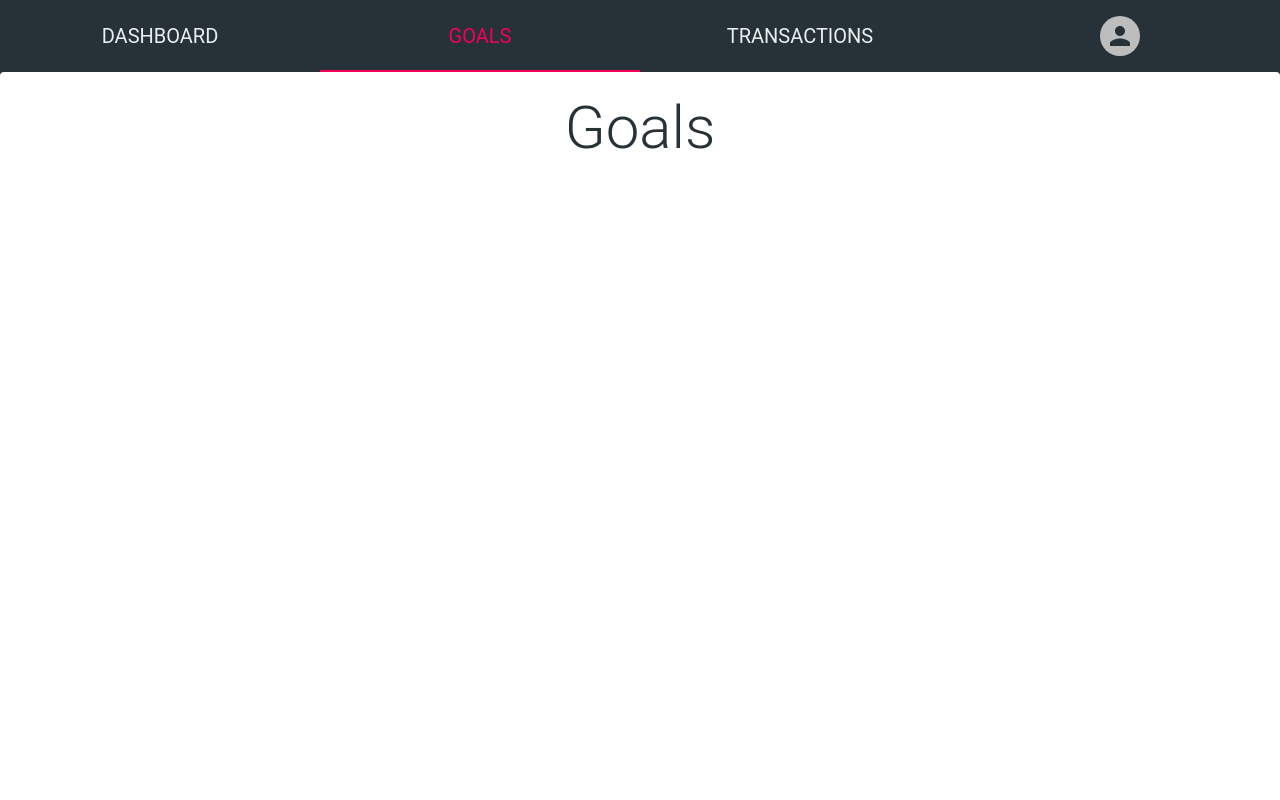
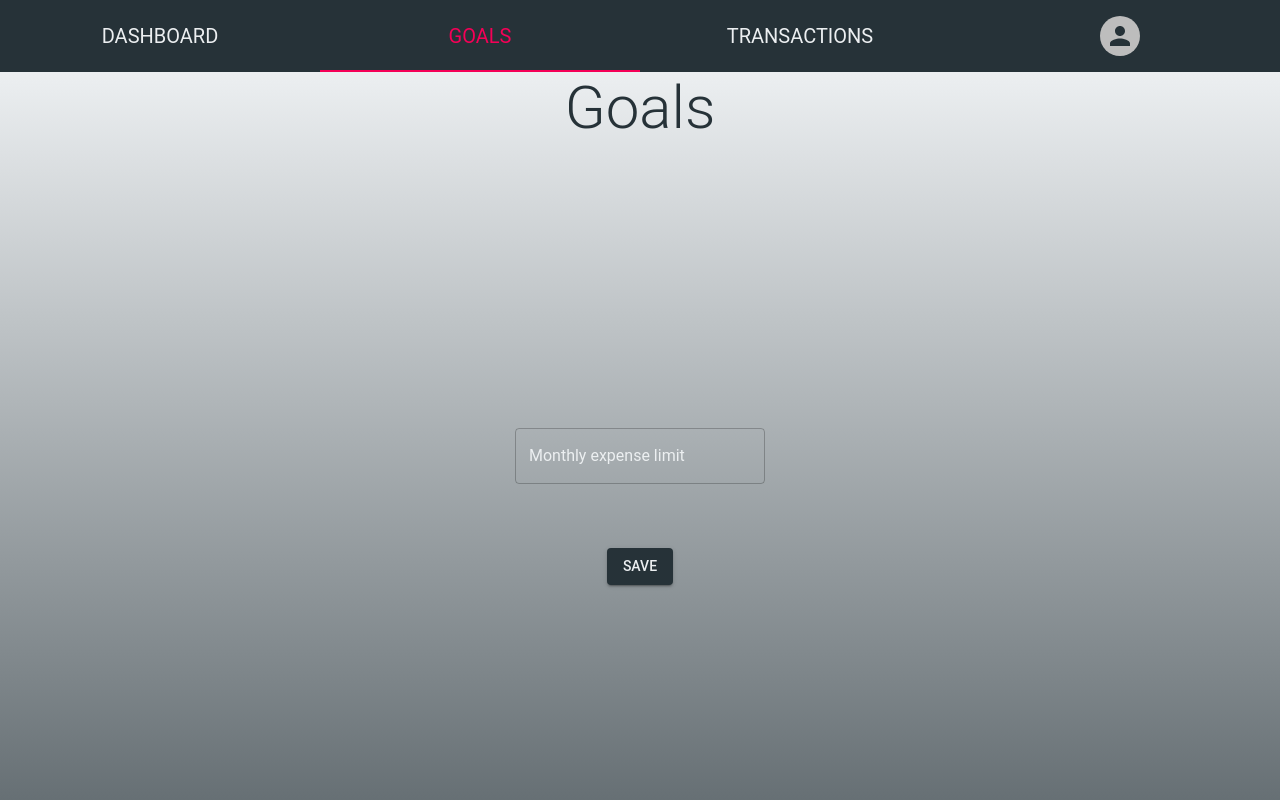
Before and after one commit to KinanEmumba/financial-planner, a React (Vite) app: page /home/goals in a window 1280 px wide. Shown: the top 800 px of the page. Built offline with nearby package versions, Linux system fonts and the light colour scheme.

Commit message:
added guage

```diff
--- a/package.json
+++ b/package.json
@@ -16,6 +16,7 @@
     "@mui/material": "^5.15.12",
     "@mui/styled-engine-sc": "^6.0.0-alpha.17",
     "@tanstack/react-query": "^5.25.0",
+    "date-fns": "^3.4.0",
     "react": "18.2.0",
     "react-dom": "18.2.0",
     "react-is": "18.2.0",
--- a/src/api/api-data.ts
+++ b/src/api/api-data.ts
@@ -34,7 +34,7 @@ const postExpense = (body: {expense: ExpenseDataType}): CreateExpenseResponseTyp
 	const storedExpenses = localStorage.getItem('expenses');
 	const localExpensesData: ExpenseDataType[] = storedExpenses && JSON.parse(storedExpenses);
 	localStorage.setItem('expenses', JSON.stringify([body?.expense, ...localExpensesData]));
-	window.dispatchEvent(new Event('storage'));
+	window.dispatchEvent(new CustomEvent('storage', {detail: 'expense added'} as {detail:  string}));
 	return {message: 'Expense added successfully'}
 };
 
@@ -43,7 +43,7 @@ const deleteExpense = (body: {expense: ExpenseDataType, id: number}): DeleteExpe
 	const localExpensesData: ExpenseDataType[] = storedExpenses && JSON.parse(storedExpenses);
 	const newArray = [...localExpensesData.slice(0, body.id), ...localExpensesData.slice(body.id + 1)];
 	localStorage.setItem('expenses', JSON.stringify([...newArray]));
-	window.dispatchEvent(new Event('storage'));
+	window.dispatchEvent(new CustomEvent('storage', {detail: 'expense deleted'} as {detail:  string}));
 	return {message: 'Expense deleted successfully'}
 };
 
@@ -58,8 +58,14 @@ const editExpense = (body: {expense: ExpenseDataType, id: number}): EditExpenseR
 		}
 	});
 	localStorage.setItem('expenses', JSON.stringify([...newArray]));
-	window.dispatchEvent(new Event('storage'));
+	window.dispatchEvent(new CustomEvent('storage', {detail: 'expense edited'} as {detail:  string}));
 	return {message: 'Expense edited successfully'}
+};
+
+const limitChange = (body: {limit: string | number}) => {
+	localStorage.setItem('limit', body.limit as string);
+	window.dispatchEvent(new CustomEvent('storage', {detail: 'limit changed'} as {detail:  string}));
+	return {message: 'Monthly limit changed successfully'}
 };
 
 export const data = {
@@ -69,4 +75,5 @@ export const data = {
 	'expense/post': postExpense,
 	'expense/delete': deleteExpense,
 	'expense/edit': editExpense,
+	'limitChange': limitChange
 };
--- a/src/api/apis.ts
+++ b/src/api/apis.ts
@@ -1,6 +1,7 @@
 import { useMutation, useQuery } from "@tanstack/react-query";
 import { API } from "src/api/api";
 import {
+	ChangeLimitResponseType,
 	CreateExpenseResponseType,
 	ExpenseDataType,
 	ExpensesResponseType,
@@ -53,3 +54,10 @@ export const useEditExpense = () => {
 		mutationFn: ({ expense, id }) => API({url: 'expense/edit', body: {expense, id}}) as Promise<CreateExpenseResponseType>
   });
 };
+
+export const useChangeLimit = () => {
+  return useMutation<CreateExpenseResponseType, Error, { limit: number | string }>({
+    mutationKey: ['limit'],
+		mutationFn: ({ limit }) => API({url: 'limitChange', body: {limit}}) as Promise<ChangeLimitResponseType>
+  });
+};
--- a/src/app/app-state-context.tsx
+++ b/src/app/app-state-context.tsx
@@ -6,16 +6,24 @@ const useStateContext = () => {
   const [userToken, setUserToken] = useState<TokenType>(storedToken || undefined);
   const [user, setUser] = useState<UserType | null>(null);
   const [expenses, setExpenses] = useState<ExpenseDataType[]>([]);
+  const [limit, setLimit] = useState<string | null>(null);
 
 	useEffect(() => {
-    const onExpensesChange = (e: StorageEvent) => {
-      const storedExpenses = localStorage.getItem('expenses');
-			const localExpensesData: ExpenseDataType[] = storedExpenses && JSON.parse(storedExpenses);
-			setExpenses(localExpensesData);
+    // eslint-disable-next-line @typescript-eslint/no-explicit-any
+    const onStorageChange = (e: any) => {
+			console.log('Storage changed', e.detail);
+			if (e.detail.includes('expense')) {
+				const storedExpenses = localStorage.getItem('expenses');
+				const localExpensesData: ExpenseDataType[] = storedExpenses && JSON.parse(storedExpenses);
+				setExpenses(localExpensesData);
+			} else if (e.detail.includes('limit')) {
+				const storedLimit = localStorage.getItem('limit');
+				setLimit(storedLimit);
+			}
     }
-    window.addEventListener('storage', onExpensesChange);
+    window.addEventListener('storage', onStorageChange);
     return () => {
-      window.removeEventListener('storage', onExpensesChange);
+      window.removeEventListener('storage', onStorageChange);
     }
   }, []);
 
@@ -45,7 +53,8 @@ const useStateContext = () => {
 		saveUser,
 		signout,
 		expenses,
-		setExpenses
+		setExpenses,
+		monthlyExpenseLimit: limit
 	};
 
   return {appState};
--- a/src/components/styled-components.ts
+++ b/src/components/styled-components.ts
@@ -1,4 +1,4 @@
-import { AppBar, Paper, TextField, Theme, styled } from '@mui/material';
+import { Paper, TextField, Theme, styled } from '@mui/material';
 
 export const bgGradient = (theme: Theme) => `
   linear-gradient(
@@ -11,10 +11,6 @@ export const bgGradient = (theme: Theme) => `
 export const StyledContainer = styled('div')(({ theme }) =>`
 	min-height: 1080px;
 	background-image: ${bgGradient(theme)};
-`);
-
-export const StyledAppBar = styled(AppBar)(({ theme }) =>`
-	color: white;
 `);
 
 export const StyledTextField = styled(TextField)(({ theme }) =>`
--- a/src/pages/dashboard/index.tsx
+++ b/src/pages/dashboard/index.tsx
@@ -1,10 +1,22 @@
+import { Gauge } from "@ant-design/charts";
+import { getMonth } from "date-fns";
+import { useContext } from "react";
+import { StateContext } from "src/app/app";
 import { CenteredText } from "src/components/shared-components"
 import { StyledPaper } from "src/components/styled-components"
+import { getMonthExpenses, guageConfigMaker } from "src/utils/helper-functions";
 
 const Dashboard = () => {
+	const {appState} = useContext(StateContext) || {};
+	const {monthlyExpenseLimit, expenses} = appState || {};
+	const monthExpenses = getMonthExpenses(expenses || [], getMonth(new Date()));
+	console.log('current month', monthExpenses);
+	const config = guageConfigMaker();
 	return (
 		<StyledPaper>
 			<CenteredText variant='h2'> Dashboard </CenteredText>
+			<CenteredText variant='h2'> {monthlyExpenseLimit} </CenteredText>
+			<Gauge {...config} />
 		</StyledPaper>
 	)
 }
--- a/src/pages/goals/index.tsx
+++ b/src/pages/goals/index.tsx
@@ -1,11 +1,49 @@
+import { ChangeEvent, useContext, useState } from "react"
+import { Button, CircularProgress } from "@mui/material"
+import ValidatedTextField from "src/components/ValidatedTextField"
 import { CenteredText } from "src/components/shared-components"
-import { StyledPaper } from "src/components/styled-components"
+import { StyledContainer, VerticalFieldsContainer } from "src/components/styled-components"
+import { CenterContainer } from "../splash/splash-style"
+import { amountValidator } from "src/utils/input-validators"
+import { useChangeLimit } from "src/api/apis"
+import { StateContext } from "src/app/app"
 
 const Goals = () => {
+	const {appState} = useContext(StateContext) || {};
+	const {monthlyExpenseLimit} = appState || {};
+	const [limit, setLimit] = useState<string | number>(monthlyExpenseLimit as string);
+	const limitChangeAPI = useChangeLimit();
+	const loading = limitChangeAPI.isPending;
+
+	const setMonthlyLimit = (e: ChangeEvent<HTMLInputElement>) => {
+		setLimit(e.target.value);
+	};
+
+	const saveSettings = () => {
+		limitChangeAPI.mutate({limit: limit});
+	};
+
 	return (
-		<StyledPaper>
-			<CenteredText variant='h2'> Goals </CenteredText>
-		</StyledPaper>
+		<StyledContainer>
+			<CenteredText variant='h2' color="primary"> Goals </CenteredText>
+			<CenterContainer>
+				{loading && <CircularProgress color="primary" size={50} />}
+				<VerticalFieldsContainer>
+					<ValidatedTextField
+						name="monthlyLimit"
+						label="Monthly expense limit"
+						value={limit}
+						onChange={setMonthlyLimit}
+						validator={amountValidator}
+					/>
+				</VerticalFieldsContainer>
+				<VerticalFieldsContainer>
+					<Button variant="contained" onClick={saveSettings} disabled={loading}>
+						Save
+					</Button>
+				</VerticalFieldsContainer>
+			</CenterContainer>
+		</StyledContainer>
 	)
 }
 
--- /dev/null
+++ b/src/utils/helper-functions.ts
@@ -0,0 +1,46 @@
+import { getMonth } from "date-fns";
+import { ExpenseDataType } from "./shared-types";
+
+export const getMonthExpenses = (expenses: ExpenseDataType[], month?: number) => {
+	return expenses.filter(exp => getMonth(exp.date) === month);
+};
+
+export const guageConfigMaker = () => {
+	return {
+		percent: 0.75,
+    range: {
+      color: '#30BF78',
+    },
+    indicator: {
+      pointer: {
+        style: {
+          stroke: '#D0D0D0',
+        },
+      },
+      pin: {
+        style: {
+          stroke: '#D0D0D0',
+        },
+      },
+    },
+    axis: {
+      label: {
+        formatter(v: number) {
+          return Number(v) * 100;
+        },
+      },
+      subTickLine: {
+        count: 3,
+      },
+    },
+    statistic: {
+      content: {
+        formatter: ({ percent }: {percent: number }) => `Monthly Limit: ${(percent * 100).toFixed(0)}%`,
+        style: {
+          color: 'rgba(0,0,0,0.65)',
+          fontSize: 30,
+        },
+      },
+    },
+  };
+};
--- a/src/utils/input-validators.ts
+++ b/src/utils/input-validators.ts
@@ -11,7 +11,7 @@ export const passwordValidator = (value: string) => {
 };
 
 export const amountValidator = (value: string) => {
-  if (!parseFloat(value) || typeof parseFloat(value) !== 'number')
+  if (isNaN(parseFloat(value)))
     return "Invalid amount. Amount must be a number";
   return false;
 };
--- a/src/utils/shared-types.ts
+++ b/src/utils/shared-types.ts
@@ -37,7 +37,8 @@ export type StateContextType = {
 	userToken: string | undefined,
 	signout: () => void,
 	expenses: ExpenseDataType[],
-	setExpenses: Dispatch<SetStateAction<ExpenseDataType[]>>
+	setExpenses: Dispatch<SetStateAction<ExpenseDataType[]>>,
+	monthlyExpenseLimit: string | null
 };
 
 export type ExpenseType = 'credit' | 'debit';
@@ -60,4 +61,6 @@ export type DeleteExpenseResponseType = MessageObjectType;
 
 export type EditExpenseResponseType = MessageObjectType;
 
+export type ChangeLimitResponseType = MessageObjectType;
+
 export type AllReturnTypes = UserType | TokenResponseType | ExpensesResponseType | MessageObjectType;
```
Also changed, not shown: 1 other file (tests, documents, lock files or other folders).
